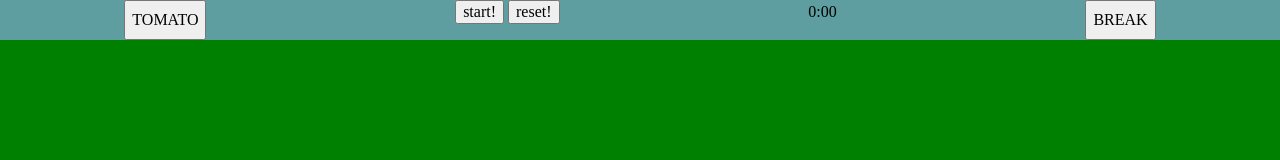
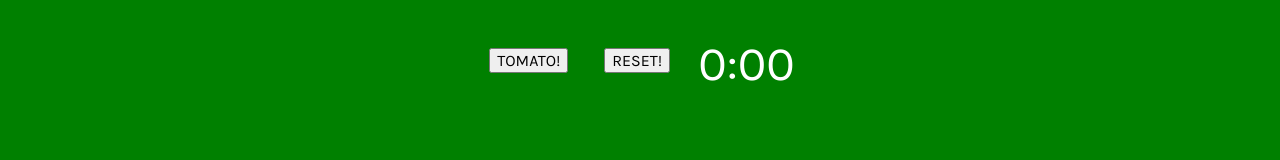
Before and after one commit to Armoredbrain/pomodoroTab, a website: page index.html in a window 1280 px wide. Drawn offline with Linux system fonts and the light colour scheme.

Commit message:
simplify  UI

```diff
--- a/css/styles.css
+++ b/css/styles.css
@@ -14,12 +14,17 @@ body {
   width: 100vw;
 }
 
+input {
+  margin: 2rem 1rem;
+}
+
 .commandContainer {
   display: flex;
-  background-color: cadetblue;
-  justify-content: space-around;
+  background-color: green;
+  justify-content: center;
   width: 100vw;
   height: 5vh;
+  padding: 1rem;
 }
 
 #tomatoContainer {
@@ -50,3 +55,10 @@ body {
   height: 100px;
   width: 40px;
 }
+
+#chronotime {
+  font-family: Karla;
+  font-size: 3rem;
+  padding: 0.75rem;
+  color: white;
+}
--- a/index.html
+++ b/index.html
@@ -8,7 +8,7 @@
   <title>PomodoroTab</title>
   <meta name="description" content="Pomodoro Time Tracker">
   <meta name="author" content="Armoredbrain">
-
+  <link href='https://fonts.googleapis.com/css2?family=Karla&display=swap' rel='stylesheet' />
   <link rel="stylesheet" href="css/styles.css">
   <link rel="stylesheet" href="css/reset.css">
 
@@ -17,13 +17,11 @@
 <body>
   <script src="js/scripts.js"></script>
   <div class="commandContainer">
-    <button onclick="addTomato()">TOMATO</button>
     <form name="chronoForm">
-      <input type="button" name="startstop" value="start!" onClick="chronoStart()" />
-      <input type="button" name="reset" value="reset!" onClick="chronoReset()" />
+      <input type="button" name="startstop" value="TOMATO!" onClick="chronoStart()" />
+      <input type="button" name="reset" value="RESET!" onClick="chronoReset()" />
     </form>
     <span id="chronotime">0:00</span>
-    <button onclick="timeForABreak()">BREAK</button>
   </div>
   <div id="tomatoContainer">
   </div>
--- a/js/scripts.js
+++ b/js/scripts.js
@@ -46,18 +46,11 @@ function chrono() {
   let minute = 29 - min
   let seconde = 59 - sec
   document.title = minute + ':' + seconde
-  if (minute < 10) {
-    min = "0" + minute
-  }
-  if (seconde < 10) {
-    sec = "0" + seconde
-  }
   document.getElementById("chronotime").innerHTML = minute + ":" + seconde
-
   timerID = setTimeout("chrono()", 10)
 }
 function chronoStart() {
-  document.chronoForm.startstop.value = "pause!"
+  document.chronoForm.startstop.value = "BREAK!"
   document.chronoForm.startstop.onclick = chronoStop
   document.chronoForm.reset.onclick = chronoReset
   start = new Date()
@@ -65,7 +58,7 @@ function chronoStart() {
   chrono()
 }
 function chronoContinue() {
-  document.chronoForm.startstop.value = "pause!"
+  document.chronoForm.startstop.value = "BREAK!"
   document.chronoForm.startstop.onclick = chronoStop
   document.chronoForm.reset.onclick = chronoReset
   start = new Date() - diff
@@ -74,18 +67,16 @@ function chronoContinue() {
   chrono()
 }
 function chronoReset() {
-  clearTomato()
   document.getElementById("chronotime").innerHTML = "0:00"
   start = new Date()
 }
 function chronoStopReset() {
-  clearTomato()
   document.getElementById("chronotime").innerHTML = "0:00"
   document.chronoForm.startstop.onclick = chronoStart
 }
 function chronoStop() {
   timeForABreak()
-  document.chronoForm.startstop.value = "start!"
+  document.chronoForm.startstop.value = "TOMATO!"
   document.chronoForm.startstop.onclick = chronoContinue
   document.chronoForm.reset.onclick = chronoStopReset
   clearTimeout(timerID)
```
